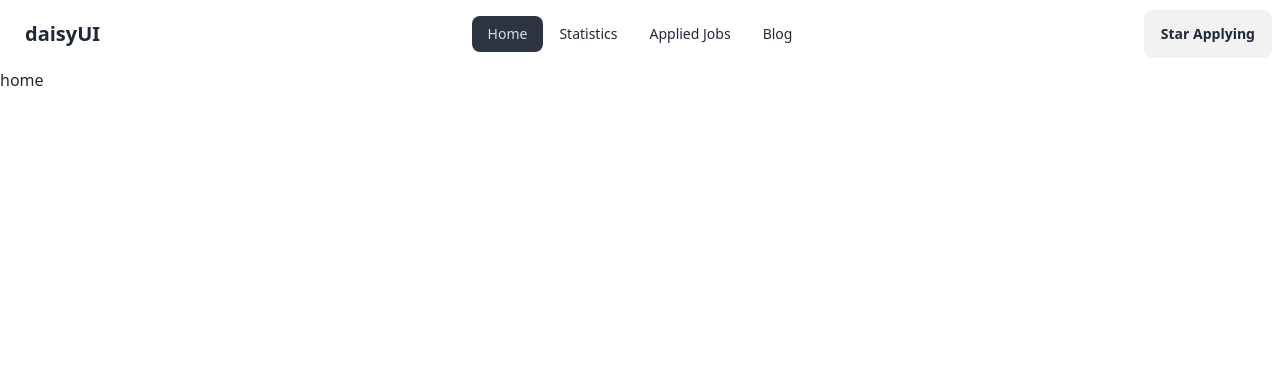
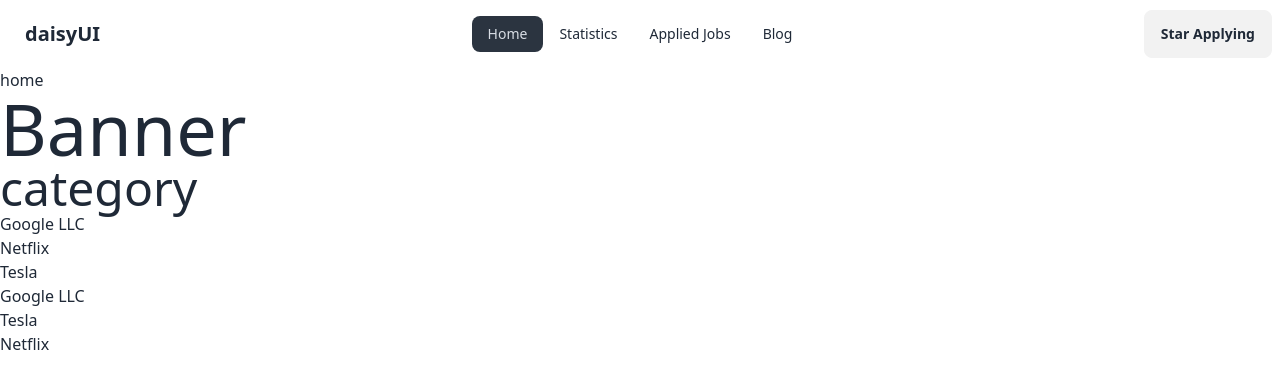
Before and after one commit to naymurweb/career-hub, a React (Vite) app: page / in a window 1280 px wide. Shown: the top 388 px of the page. Built offline with nearby package versions, Linux system fonts and the light colour scheme.

Commit message:
fetured jobs data load

```diff
--- a/package.json
+++ b/package.json
@@ -12,6 +12,7 @@
   "dependencies": {
     "localforage": "^1.10.0",
     "match-sorter": "^6.3.1",
+    "prop-types": "^15.8.1",
     "react": "^18.2.0",
     "react-dom": "^18.2.0",
     "react-router-dom": "^6.18.0",
--- /dev/null
+++ b/public/jobs.json
@@ -0,0 +1,117 @@
+[
+     {
+      "id": 1,
+      "logo": "https://i.ibb.co/PzrbTxh/google-1-1-1.png",
+      "job_title": "Technical Database Engineer",
+      "company_name": "Google LLC",
+      "remote_or_onsite": "Remote",
+      "location": "Dhaka, Bangladesh",
+      "job_type": "Full Time",
+      "salary": "100k-150k",
+      "job_description": " A UI/UX (User Interface/User Experience) designer is responsible for designing and creating engaging and effective interfaces for software and web applications. This includes designing the layout, visual design, and interactivity of the user interface.",
+      "job_responsibility": "Collaborating with cross-functional teams: UI/UX designers often work closely with other teams, including product management, engineering, and marketing, to ensure that the user interface is aligned with business and technical requirements. You will need to be able to effectively communicate your design ideas and gather feedback from other team members.",
+      "educational_requirements": "Bachelor degree to complete any reputational university.",
+      "experiences": "2-3 Years in this field.",
+      "contact_information": {
+        "phone": "01750-00 00 00",
+        "email": "info@gmail.com",
+        "address": "Dhanmondi 32, Sukrabad Dhaka, Bangladesh"
+      }
+    },
+    {
+        "id": 2,
+        "logo": "https://i.ibb.co/H4wJGhb/netflix-4-1.png",
+        "job_title": "Senior Product Designer",
+        "company_name": "Netflix",
+        "remote_or_onsite": "Onsite",
+        "location": "Dhaka, Bangladesh",
+        "job_type": "Full Time",
+        "salary": "100k-150k",
+        "job_description": "A UI/UX (User Interface/User Experience) designer is responsible for designing and creating engaging and effective interfaces for software and web applications. This includes designing the layout, visual design, and interactivity of the user interface.",
+        "job_responsibility": "Collaborating with cross-functional teams: UI/UX designers often work closely with other teams, including product management, engineering, and marketing, to ensure that the user interface is aligned with business and technical requirements. You will need to be able to effectively communicate your design ideas and gather feedback from other team members.",
+        "educational_requirements": "Bachelor degree to complete any reputational university.",
+        "experiences": "2-3 Years in this field.",
+        "contact_information": {
+          "phone": "01750-00 00 00",
+          "email": "info@gmail.com",
+          "address": "Dhanmondi 32, Sukrabad Dhaka, Bangladesh"
+        }
+      },
+      {
+        "id": 3,
+        "logo": "https://i.ibb.co/JRXgX92/tesla-9-1.png",
+        "job_title": "Software Engineer",
+        "company_name": "Tesla",
+        "remote_or_onsite": "Onsite",
+        "location": "Dhaka, Bangladesh",
+        "job_type": "Full Time",
+        "salary": "100k-150k",
+        "job_description": " A UI/UX (User Interface/User Experience) designer is responsible for designing and creating engaging and effective interfaces for software and web applications. This includes designing the layout, visual design, and interactivity of the user interface.",
+        "job_responsibility": "Collaborating with cross-functional teams: UI/UX designers often work closely with other teams, including product management, engineering, and marketing, to ensure that the user interface is aligned with business and technical requirements. You will need to be able to effectively communicate your design ideas and gather feedback from other team members.",
+        "educational_requirements": "Bachelor degree to complete any reputational university.",
+        "experiences": "2-3 Years in this field.",
+        "contact_information": {
+          "phone": "01750-00 00 00",
+          "email": "info@gmail.com",
+          "address": "Dhanmondi 32, Sukrabad Dhaka, Bangladesh"
+        }
+      },
+      {
+        "id": 4,
+        "logo": "https://i.ibb.co/PzrbTxh/google-1-1-1.png",
+        "job_title": "Software Engineer",
+        "company_name": "Google LLC",
+        "remote_or_onsite": "Onsite",
+        "location": "Dhaka, Bangladesh",
+        "job_type": "Full Time",
+        "salary": "100k-150k",
+        "job_description": "A UI/UX (User Interface/User Experience) designer is responsible for designing and creating engaging and effective interfaces for software and web applications. This includes designing the layout, visual design, and interactivity of the user interface.",
+        "job_responsibility": "Collaborating with cross-functional teams: UI/UX designers often work closely with other teams, including product management, engineering, and marketing, to ensure that the user interface is aligned with business and technical requirements. You will need to be able to effectively communicate your design ideas and gather feedback from other team members.",
+        "educational_requirements": "Bachelor degree to complete any reputational university.",
+        "experiences": "2-3 Years in this field.",
+        "contact_information": {
+          "phone": "01750-00 00 00",
+          "email": "info@gmail.com",
+          "address": "Dhanmondi 32, Sukrabad Dhaka, Bangladesh"
+        }
+      },
+      {
+        "id": 5,
+        "logo": "https://i.ibb.co/JRXgX92/tesla-9-1.png",
+        "job_title": "Technical Database Engineer",
+        "company_name": "Tesla",
+        "remote_or_onsite": "Remote",
+        "location": "Dhaka, Bangladesh",
+        "job_type": "Full Time",
+        "salary": "100k-150k",
+        "job_description": "A UI/UX (User Interface/User Experience) designer is responsible for designing and creating engaging and effective interfaces for software and web applications. This includes designing the layout, visual design, and interactivity of the user interface.",
+        "job_responsibility": "Collaborating with cross-functional teams: UI/UX designers often work closely with other teams, including product management, engineering, and marketing, to ensure that the user interface is aligned with business and technical requirements. You will need to be able to effectively communicate your design ideas and gather feedback from other team members.",
+        "educational_requirements": "Bachelor degree to complete any reputational university.",
+        "experiences": "2-3 Years in this field.",
+        "contact_information": {
+          "phone": "01750-00 00 00",
+          "email": "info@gmail.com",
+          "address": "Dhanmondi 32, Sukrabad Dhaka, Bangladesh"
+        }
+      },
+      {
+        "id": 6,
+        "logo": "https://i.ibb.co/H4wJGhb/netflix-4-1.png",
+        "job_title": "Senior Product Designer",
+        "company_name": "Netflix",
+        "remote_or_onsite": "Remote",
+        "location": "Dhaka, Bangladesh",
+        "job_type": "Full Time",
+        "salary": "100k-150k",
+        "job_description": "A UI/UX (User Interface/User Experience) designer is responsible for designing and creating engaging and effective interfaces for software and web applications. This includes designing the layout, visual design, and interactivity of the user interface.",
+        "job_responsibility": "Collaborating with cross-functional teams: UI/UX designers often work closely with other teams, including product management, engineering, and marketing, to ensure that the user interface is aligned with business and technical requirements. You will need to be able to effectively communicate your design ideas and gather feedback from other team members.",
+        "educational_requirements": "Bachelor degree to complete any reputational university.",
+        "experiences": "2-3 Years in this field.",
+        "contact_information": {
+          "phone": "01750-00 00 00",
+          "email": "info@gmail.com",
+          "address": "Dhanmondi 32, Sukrabad Dhaka, Bangladesh"
+        }
+      }
+
+  ]
--- /dev/null
+++ b/src/components/Banner/Banner.jsx
@@ -0,0 +1,11 @@
+
+const Banner = () => {
+    return (
+        <div>
+            <h1 className="text-7xl">Banner</h1>
+
+        </div>
+    );
+};
+
+export default Banner;
--- /dev/null
+++ b/src/components/Category/Category.jsx
@@ -0,0 +1,10 @@
+
+const Category = () => {
+    return (
+        <div>
+            <h1 className="text-5xl">category</h1>
+        </div>
+    );
+};
+
+export default Category;
--- /dev/null
+++ b/src/components/FeturedJobs/FeturedJobs.jsx
@@ -0,0 +1,21 @@
+import  { useEffect, useState } from "react";
+import Job from "../Job/Job";
+
+const FeturedJobs = () => {
+  const [jobs, setJobs] = useState([]);
+  useEffect(() => {
+    fetch("jobs.json")
+      .then((res) => res.json())
+      .then((data) => setJobs(data));
+  }, []);
+//   console.log(jobs);
+  return (
+    <div>
+      {
+        jobs.map(job=><Job key={job.id} job={job}></Job>)
+      }
+    </div>
+  );
+};
+
+export default FeturedJobs;
--- a/src/components/Home/Home.jsx
+++ b/src/components/Home/Home.jsx
@@ -1,8 +1,14 @@
+import Banner from "../Banner/Banner";
+import Category from "../Category/Category";
+import FeturedJobs from "../FeturedJobs/FeturedJobs";
 
 const Home = () => {
     return (
         <div>
             <h1>home</h1>
+            <Banner/>
+            <Category/>
+            <FeturedJobs/>
 
 
         </div>
--- /dev/null
+++ b/src/components/Job/Job.jsx
@@ -0,0 +1,14 @@
+import PropTypes from "prop-types";
+const Job = ({ job }) => {
+  const { company_name } = job;
+  return (
+    <div>
+      <h1>{company_name}</h1>
+    </div>
+  );
+};
+
+Job.propTypes = {
+  job: PropTypes.object,
+};
+export default Job;
```
Also changed, not shown: public/categories.json (added, +31 -0 lines), 1 other file (tests, documents, lock files or other folders).
